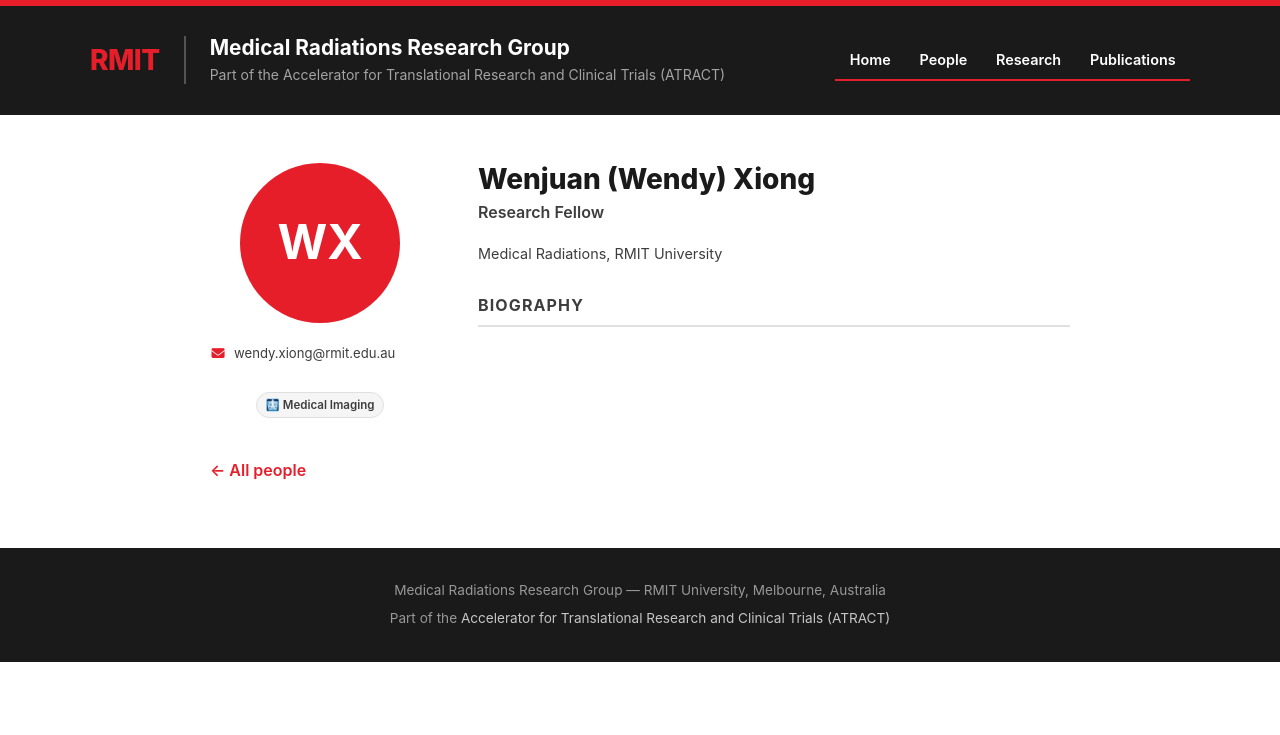
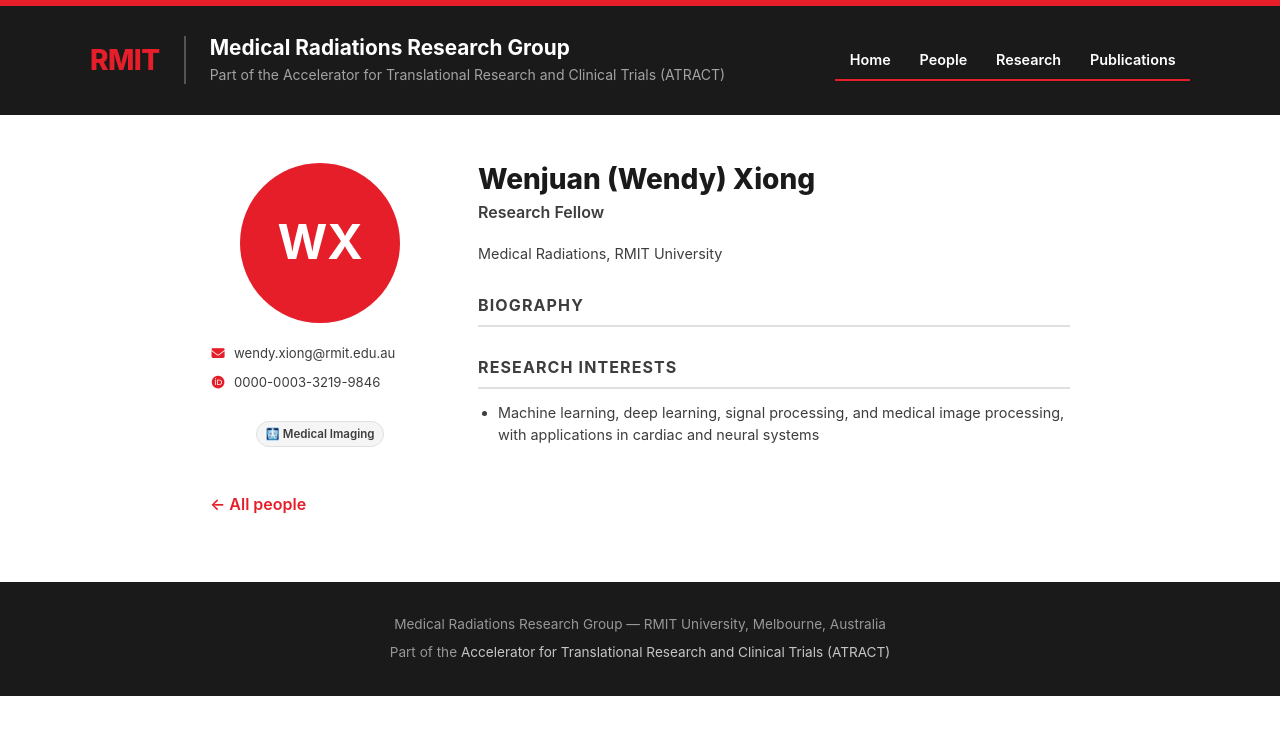
Before and after one commit to rmit-medical-radiations/rmit-medical-radiations.github.io, a Jekyll site: the page built from _people/wendy-xiong.md, in a window 1280 px wide. Shown: the top 735 px of the page. Built offline with Jekyll 4.4.1, drawn with Linux system fonts in a browser that asks for light colours.

Commit message:
Updated.

```diff
--- a/_people/wendy-xiong.md
+++ b/_people/wendy-xiong.md
@@ -4,10 +4,10 @@
 group: Postdoctoral Researchers
 department: Medical Radiations, RMIT University
 email: wendy.xiong@rmit.edu.au
-orcid: 0000-0000-0000-0000
+orcid: 0000-0003-3219-9846
 areas: [medical-imaging]
 photo:
 focus:
-interests:
+interests: Machine learning, deep learning, signal processing, and medical image processing, with applications in cardiac and neural systems
 education:
 ---
```
Also changed, not shown: _people/babar-ali.md (+2 -2 lines), _people/maryam-fallahpoor.md (+1 -1 lines).
